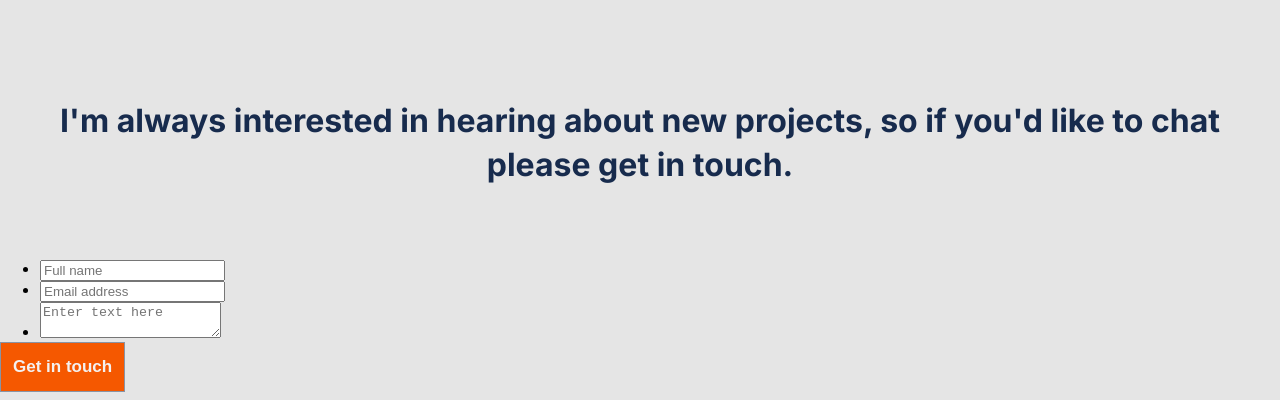
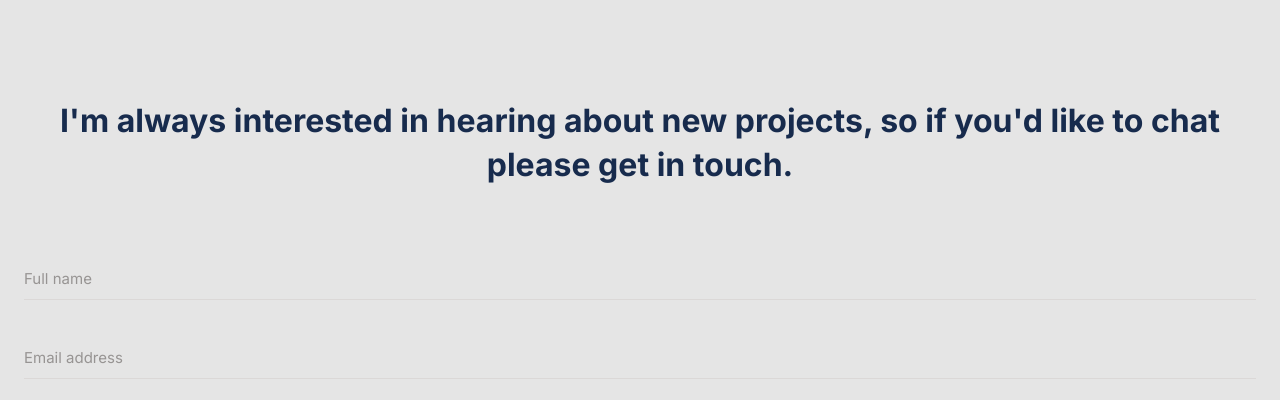
Before and after one commit to mengiefen/personal-portfolio, a website: page home.html in a window 1280 px wide. Shown: the part 5532-5932 px from the top of the page. Drawn offline with Linux system fonts and the light colour scheme.

Commit message:
Modify styles.css in form input section

```diff
--- a/home.html
+++ b/home.html
@@ -263,7 +263,7 @@
           </li>
         </ul>
         <input
-          class="btn btn-solid-short"
+          class="btn btn-solid-short form-btn"
           type="submit"
           value="Get in touch"
           name="submit"
--- a/styles.css
+++ b/styles.css
@@ -374,11 +374,63 @@ body {
 
 .form-description {
   margin: 120px 24px 73px 24px;
-  font-family: Inter;
+  font-family: Inter, sans-serif;
   font-style: normal;
-  font-weight: bold;
+  font-weight: 700;
   font-size: 32px;
   line-height: 44px;
   text-align: center;
-  color: #172B4D;
+  color: #172b4d;
 }
+
+.portfolio-form {
+  margin: 0 24px 124px 24px;
+  display: flex;
+  flex-direction: column;
+}
+
+.portfolio-form ul {
+  list-style: none;
+  padding: 0;
+}
+
+.form-input {
+  padding: 12px 16px 12px 0;
+  outline: none;
+  border-style: none;
+  border-bottom: 1px solid #dbd8d7;
+  margin-bottom: 39px;
+  width: 100%;
+  background-color: #e5e5e5;
+}
+
+.form-input::placeholder {
+  font-family: Inter, sans-serif;
+  font-style: normal;
+  font-weight: normal;
+  font-size: 15px;
+  line-height: 24px;
+  color: #979493;
+}
+
+.form-message {
+  width: 100%;
+  background: #fbf8f7;
+  height: 114px;
+  margin-bottom: 24px;
+}
+
+.form-message::placeholder {
+  font-family: Inter, sans-serif;
+  font-style: normal;
+  font-weight: normal;
+  font-size: 15px;
+  line-height: 24px;
+  color: #3c3a39;
+  margin: 12px;
+}
+
+.form-btn {
+  align-self: center;
+  background-color: #fbf8f7;
+}
```
